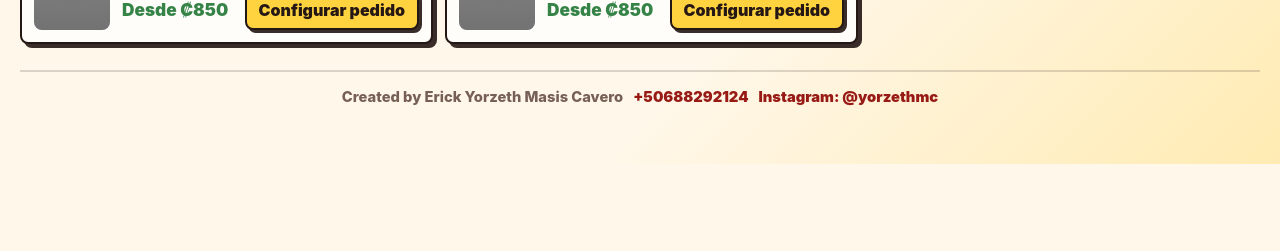
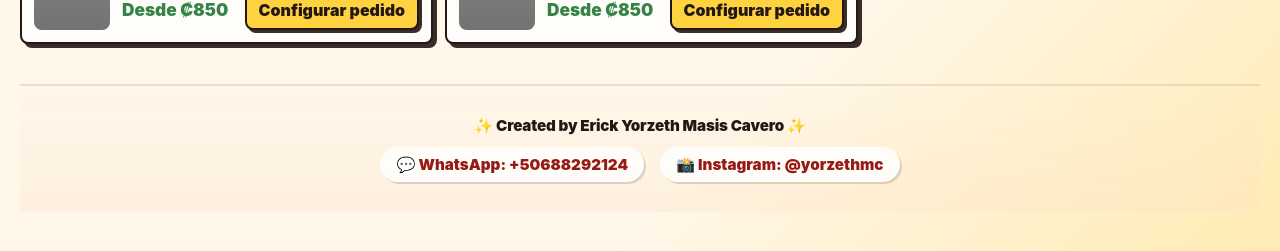
Before and after one commit to yorzethmc/pizzeria-el-break, a React (Vite) app: page / in a window 1280 px wide. Shown: the part 2578-2829 px from the top of the page. Before the commit the page ends 2742 px from the top, so only its background shows below. Built offline with nearby package versions, Linux system fonts and the light colour scheme; grey boxes are pictures that could not be loaded.

Commit message:
Enhance footer UI and add sticky modal scrolling

```diff
--- a/src/App.jsx
+++ b/src/App.jsx
@@ -556,13 +556,15 @@ export default function App() {
       )}
 
       <footer className="site-footer">
-        <span>Created by Erick Yorzeth Masis Cavero</span>
-        <a href={`https://wa.me/${CREATOR_PHONE.replace(/\D/g, "")}`} target="_blank" rel="noreferrer">
-          {CREATOR_PHONE}
-        </a>
-        <a href={`https://www.instagram.com/${CREATOR_INSTAGRAM}/`} target="_blank" rel="noreferrer">
-          Instagram: @{CREATOR_INSTAGRAM}
-        </a>
+        <span>✨ Created by Erick Yorzeth Masis Cavero ✨</span>
+        <div className="footer-links">
+          <a href={`https://wa.me/${CREATOR_PHONE.replace(/\D/g, "")}`} target="_blank" rel="noreferrer">
+            💬 WhatsApp: {CREATOR_PHONE}
+          </a>
+          <a href={`https://www.instagram.com/${CREATOR_INSTAGRAM}/`} target="_blank" rel="noreferrer">
+            📸 Instagram: @{CREATOR_INSTAGRAM}
+          </a>
+        </div>
       </footer>
     </div>
   );
--- a/src/components/ProductModal.jsx
+++ b/src/components/ProductModal.jsx
@@ -65,6 +65,7 @@ export default function ProductModal({ product, formatPrice, maxQuantity, onClos
           </button>
         </div>
 
+        <div className="product-modal__scrollable">
           <div className="option-group">
             <h3>Elige una opcion</h3>
             <div className="choice-stack">
@@ -105,7 +106,9 @@ export default function ProductModal({ product, formatPrice, maxQuantity, onClos
               </div>
             </div>
           )}
+        </div>
 
+        <div className="product-modal__footer">
           <div className="quantity-row">
             <span>Cantidad</span>
             <div className="qty-control">
@@ -130,6 +133,7 @@ export default function ProductModal({ product, formatPrice, maxQuantity, onClos
           <button className="primary-button" type="button" onClick={handleAddToCart}>
             Añadir al carrito - {formatPrice(lineTotal)}
           </button>
+        </div>
       </section>
     </div>
   );
--- a/src/styles.css
+++ b/src/styles.css
@@ -880,22 +880,50 @@ button:disabled {
 
 .site-footer {
   display: flex;
+  flex-direction: column;
   align-items: center;
   justify-content: center;
-  gap: 10px;
+  gap: 12px;
+  margin-top: 40px;
+  padding: 30px 20px;
+  border-top: 2px solid rgba(36, 23, 20, 0.08);
+  background: linear-gradient(180deg, transparent, rgba(255, 224, 198, 0.3));
+  color: var(--muted);
+  font-size: 0.95rem;
+  font-weight: 800;
+  text-align: center;
+}
+
+.site-footer span {
+  color: var(--ink);
+  font-weight: 950;
+  letter-spacing: -0.01em;
+}
+
+.site-footer .footer-links {
+  display: flex;
+  gap: 16px;
   flex-wrap: wrap;
-  margin-top: 26px;
-  padding: 16px;
-  border-top: 2px solid rgba(36, 23, 20, 0.16);
-  color: var(--muted);
-  font-size: 0.92rem;
-  font-weight: 850;
+  justify-content: center;
 }
 
 .site-footer a {
+  display: inline-flex;
+  align-items: center;
+  gap: 6px;
+  padding: 8px 16px;
+  border-radius: 999px;
+  background: var(--surface);
   color: var(--red-dark);
   font-weight: 950;
   text-decoration: none;
+  box-shadow: 2px 2px 0 rgba(36, 23, 20, 0.15);
+  transition: transform 0.2s, box-shadow 0.2s;
+}
+
+.site-footer a:hover, .site-footer a:focus {
+  transform: translateY(-2px);
+  box-shadow: 4px 4px 0 rgba(36, 23, 20, 0.25);
 }
 
 .modal-backdrop {
@@ -909,14 +937,13 @@ button:disabled {
 }
 
 .product-modal {
-  display: grid;
+  display: flex;
+  flex-direction: column;
   width: min(620px, 100%);
   max-height: min(92vh, 820px);
-  gap: 16px;
-  overflow: auto;
+  overflow: hidden;
   border: 3px solid var(--ink);
   border-radius: 8px;
-  padding: 18px;
   background: var(--surface);
   box-shadow: 8px 8px 0 rgba(36, 23, 20, 0.9);
 }
@@ -926,12 +953,51 @@ button:disabled {
   grid-template-columns: minmax(0, 1fr) auto;
   gap: 12px;
   align-items: start;
+  flex-shrink: 0;
+  padding: 18px 18px 12px;
+  border-bottom: 2px solid var(--ink);
+  background: var(--surface);
+  z-index: 10;
 }
 
 .product-modal__head p {
   margin-bottom: 0;
   color: var(--muted);
   line-height: 1.4;
+}
+
+.product-modal__scrollable {
+  flex: 1;
+  overflow-y: auto;
+  padding: 18px;
+  display: flex;
+  flex-direction: column;
+  gap: 16px;
+  scrollbar-width: thin;
+  scrollbar-color: var(--yellow) var(--surface);
+}
+
+.product-modal__scrollable::-webkit-scrollbar {
+  width: 8px;
+}
+.product-modal__scrollable::-webkit-scrollbar-track {
+  background: var(--surface);
+}
+.product-modal__scrollable::-webkit-scrollbar-thumb {
+  background-color: var(--yellow);
+  border-radius: 4px;
+  border: 1px solid var(--ink);
+}
+
+.product-modal__footer {
+  flex-shrink: 0;
+  display: flex;
+  flex-direction: column;
+  gap: 14px;
+  padding: 16px 18px 18px;
+  border-top: 2px solid var(--ink);
+  background: var(--surface);
+  z-index: 10;
 }
 
 .modal-close {
```
Lines whose indentation alone changed are shown as unchanged.
